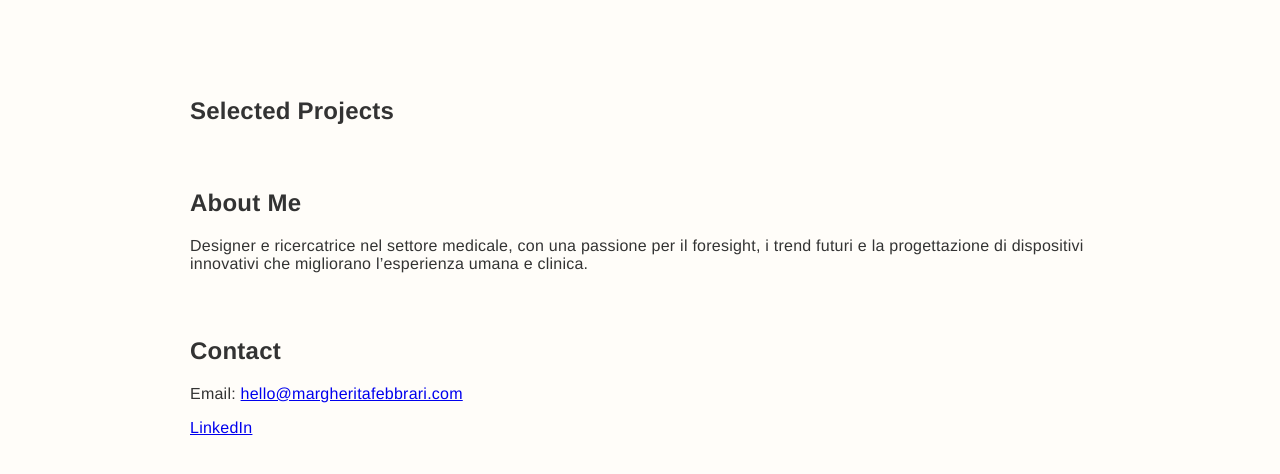
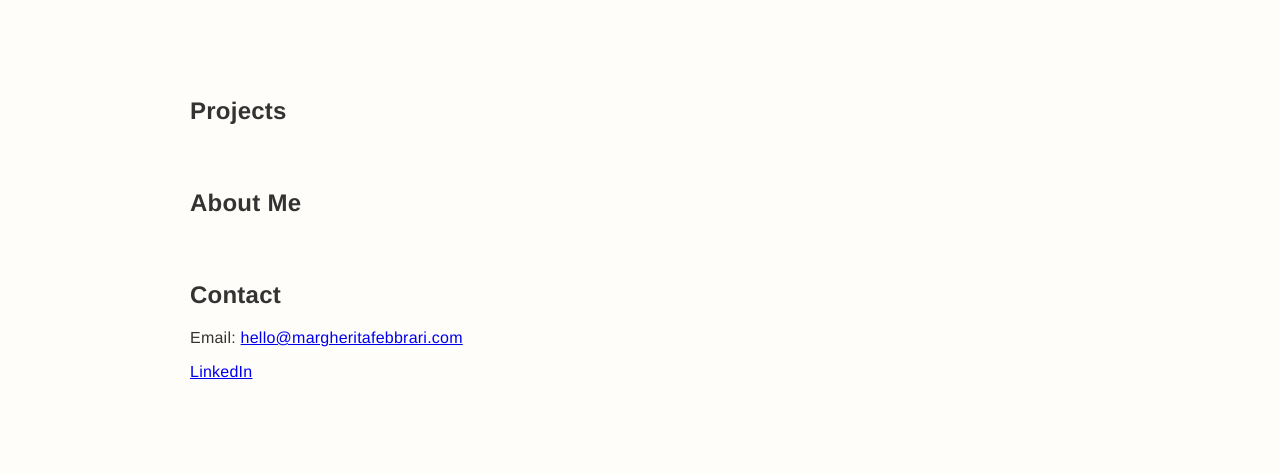
Before and after one commit to megfbb/margheritafebbrari.github.io, a plain HTML site: page index.html in a window 1280 px wide. Shown: the part 98-572 px from the top of the page. Drawn offline with Linux system fonts and the light colour scheme.

Commit message:
Update index.html

```diff
--- a/index.html
+++ b/index.html
@@ -23,13 +23,13 @@
 
   <main>
     <section id="projects">
-      <h2>Selected Projects</h2>
+      <h2>Projects</h2>
       <!-- Inserisci qui i tuoi progetti -->
     </section>
 
     <section id="about">
       <h2>About Me</h2>
-      <p>Designer e ricercatrice nel settore medicale, con una passione per il foresight, i trend futuri e la progettazione di dispositivi innovativi che migliorano l’esperienza umana e clinica.</p>
+      <p></p>
     </section>
 
     <section id="contact">
```
